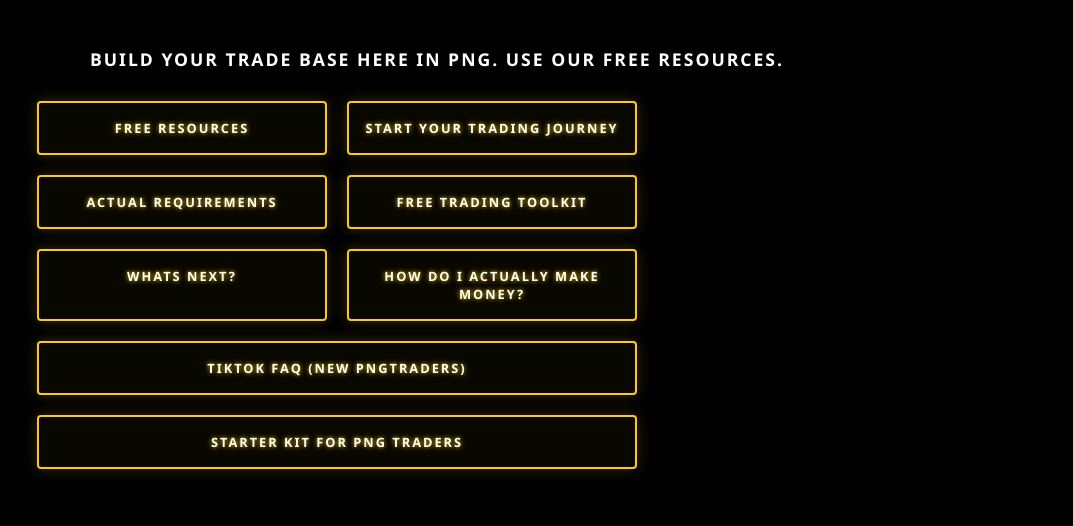
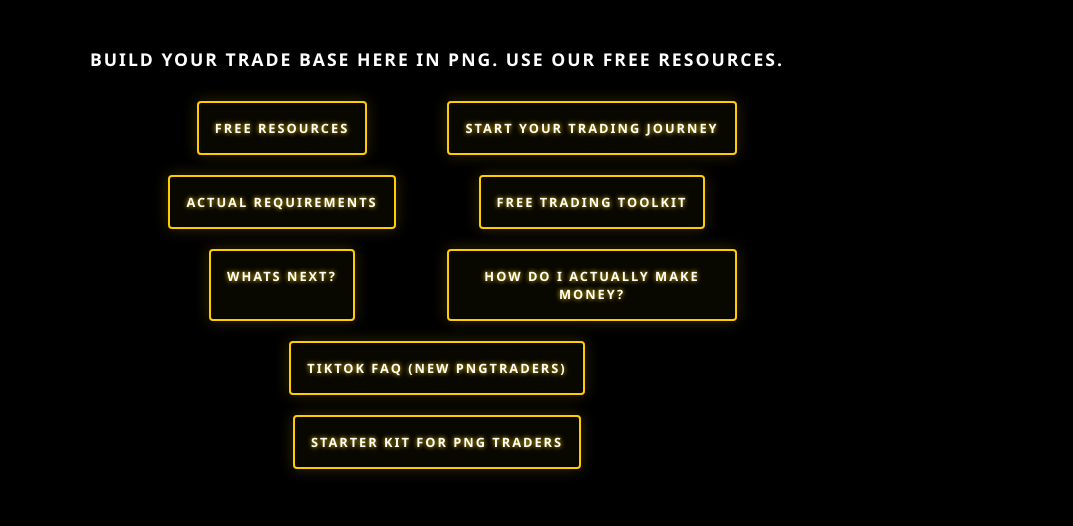
Before and after one commit to thebankbugs/otto, a plain HTML site: page index.html in a window 1280 px wide. Shown: the part 244-770 px from the top of the page, without its empty margins (203-1276 px from the left). Drawn offline with Linux system fonts and the light colour scheme; a script that the page names is missing.

Commit message:
Update index.html

```diff
--- a/index.html
+++ b/index.html
@@ -109,7 +109,7 @@
     </div>
 
     <!-- Four Sleek Navigation App Buttons Grid -->
-        <nav style="display: grid; grid-template-columns: repeat(auto-fit, minmax(260px, 1fr)); justify-content: center; gap: 20px; max-width: 600px; width: 100%; margin-bottom: 60px; z-index: 10;">
+<nav style="display: grid; grid-template-columns: repeat(auto-fit, minmax(260px, 1fr)); justify-content: center; justify-items: center; gap: 20px; max-width: 600px; width: 100%; margin: 0 auto 60px auto; z-index: 10;">
         <a href="educational/forex.html" class="app-btn">Free Resources</a>
         <a href="educational/journey.html" class="app-btn">Start Your Trading Journey</a>
         <a href="educational/requirements.html" class="app-btn">Actual Requirements</a>
```
